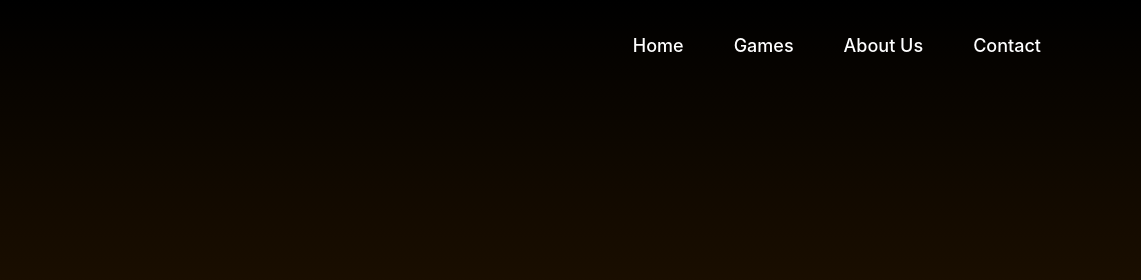
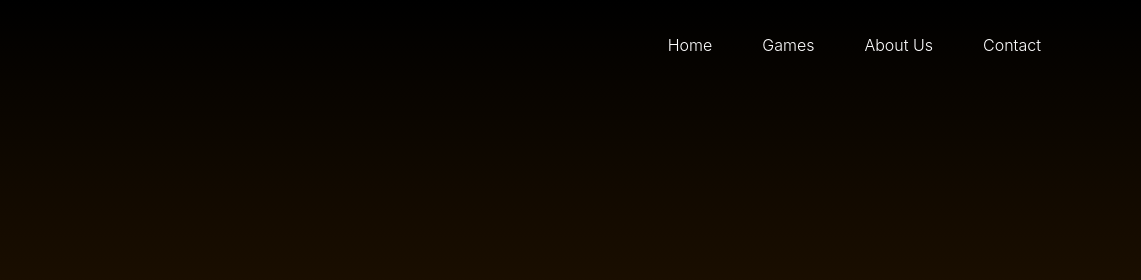
Before and after one commit to dimaa21/website-digital-agency, a plain HTML site: page index.html in a window 1280 px wide. Shown: the top 280 px of the page, 139-1280 px from the left. Drawn offline with nearby package versions, Linux system fonts and the light colour scheme.

Commit message:
Update main.css

```diff
--- a/css/main.css
+++ b/css/main.css
@@ -36,17 +36,34 @@ body {
 }
 
 .nav-menu ul li a {
+    position: relative;
+    text-decoration: none;
     color: #ffffff;
-    text-decoration: none;
-    font-size: 18px;
-    font-weight: 500;
     padding: 10px 15px;
-    transition: color 0.3s, background 0.3s;
+    font-size: 16px;
+    font-weight: 300;
+    transition: color 0.3s;
 }
 
-.nav-menu ul li a:hover {
-    border-radius: 5px;
+/* Ефект підкреслення при наведенні */
+.nav-menu ul li a::after {
+    content: "";
+    position: absolute;
+    left: 0;
+    bottom: -2px;
+    width: 100%;
+    height: 2px;
+    background-color: #DC7000;
+    transform: scaleX(0);
+    transform-origin: right;
+    transition: transform 0.3s ease-in-out;
 }
+
+.nav-menu ul li a:hover::after {
+    transform: scaleX(1);
+    transform-origin: left;
+}
+
 
 /* Бургер-меню */
 .burger-menu {
```
